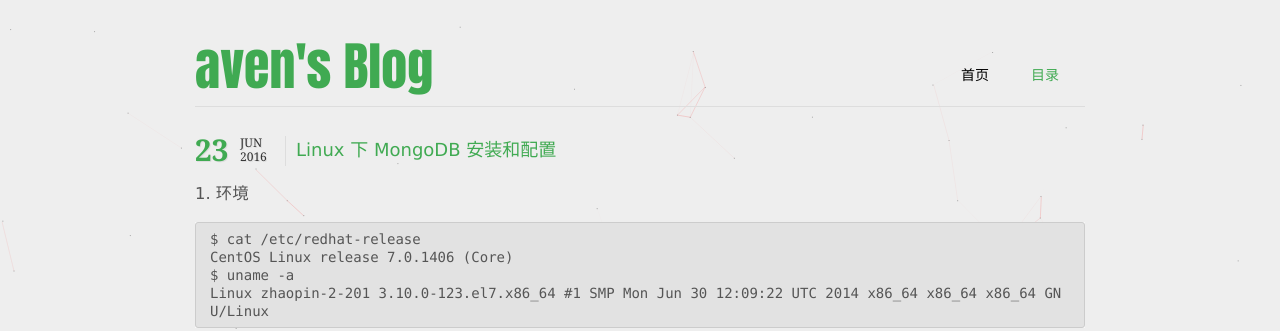
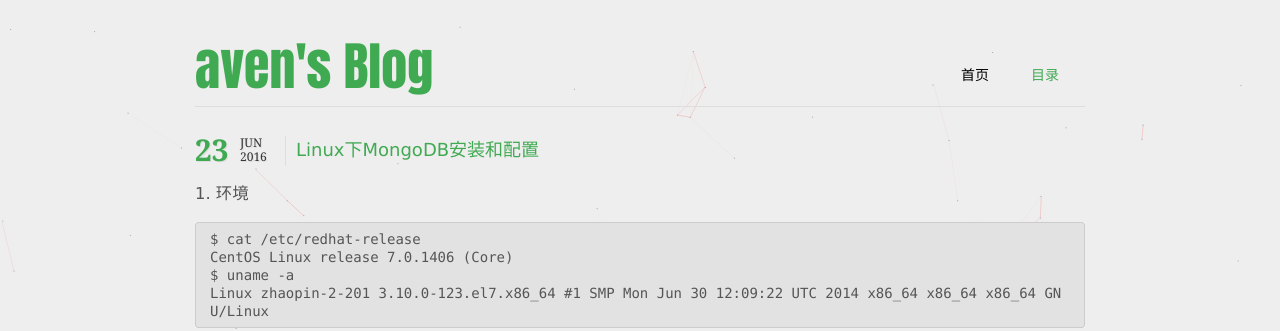
Before and after one commit to aven92/aven92.github.io, a Jekyll site: the page built from _posts/MongoDB/2016-06-23-Linux下MongoDB安装和配置.md, in a window 1280 px wide. Shown: the top 331 px of the page. Built offline with Jekyll 4.4.1, drawn with Linux system fonts in a browser that asks for light colours; comment, search, counter and statistics services are not loaded.

```diff
--- a/_posts/MongoDB/2016-06-23-Linux下MongoDB安装和配置.md
+++ b/_posts/MongoDB/2016-06-23-Linux下MongoDB安装和配置.md
@@ -1,6 +1,6 @@
 ---
 layout: post
-title: Linux 下 MongoDB 安装和配置
+title: Linux下MongoDB安装和配置
 categories: MongoDB
 ---
 
```
